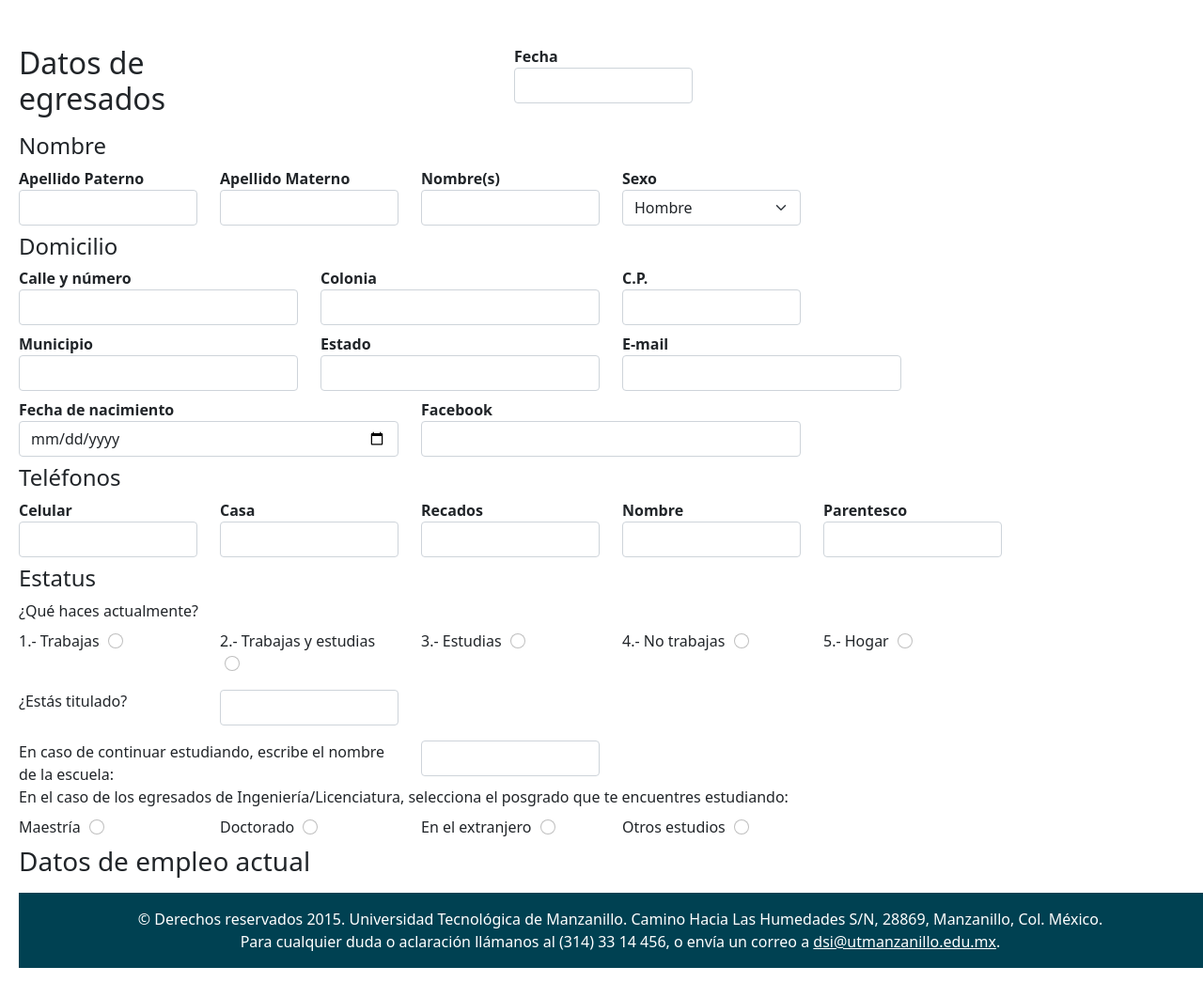
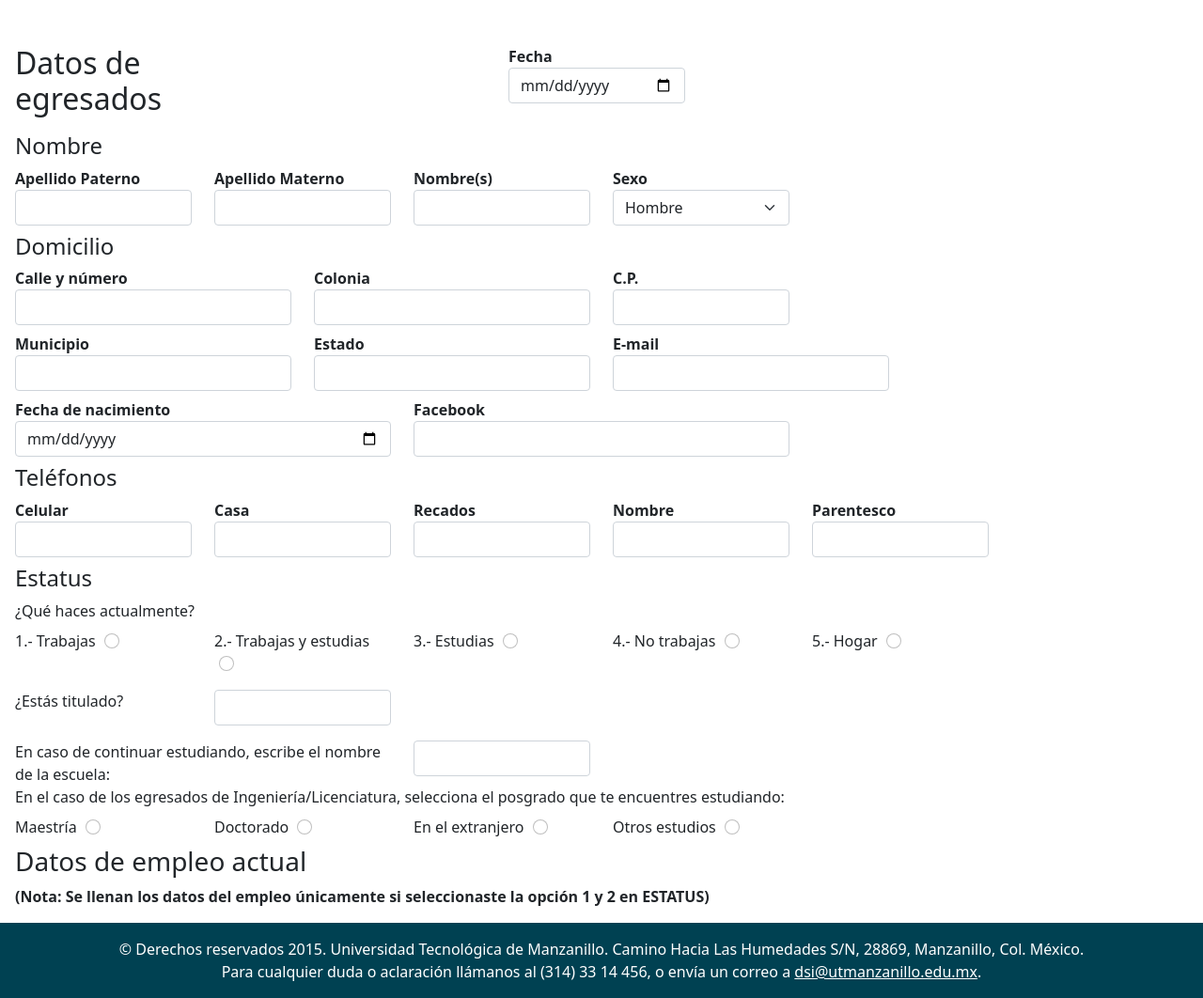
Before and after one commit to WilliamRVazquez/hectorSiiutem, a PHP site: page /egresados.php in a window 1280 px wide. Shown: the part 56-1118 px from the top of the page at 94% size. Before the commit the page ends 1086 px from the top, so only its background shows below. Run offline with PHP 8.4, Linux system fonts and the light colour scheme.

Commit message:
se agregaron mas cosas al archivo de egresados

```diff
--- a/egresados.php
+++ b/egresados.php
@@ -1,7 +1,6 @@
 <?php include("resources/views/header.php")?>
 
-<div  class="my-5" style="margin-left: 20px;">
-    <div>
+<div  class="my-5 mx-3">
         <div class="row">
             <div class="col-2">
                 <h2 class="card-title">
@@ -15,7 +14,7 @@
                         Fecha
                     </strong>
                 </label>
-                <input type="text" class="form-control" id="fecha" name="fecha">
+                <input type="date" class="form-control" id="fecha" name="fecha">
             </div>
         </div>
 
@@ -339,6 +338,12 @@
         <h3 class="mt-2 card-title">
             Datos de empleo actual
         </h3>
+
+        <span class="mt-2">
+            <strong>
+                (Nota: Se llenan los datos del empleo únicamente si seleccionaste la opción 1 y 2 en ESTATUS)
+            </strong>
+        </span>
 </div>
 
 <?php include("resources/views/footer.php")?>
--- a/estadias.php
+++ b/estadias.php
@@ -1,6 +1,6 @@
 <?php include("resources/views/header.php")?>
 
-<div  class="my-5" style="margin-left: 20px;">
+<div  class="my-5 mx-3">
         <div>
             <h2 class="card-title">
                 Datos antes de las estadias
@@ -57,7 +57,7 @@
                         Fecha
                     </strong>
                 </label>
-                <input type="text" class="form-control" id="fecha" name="fecha">
+                <input type="date" class="form-control" id="fecha" name="fecha">
             </div>
 
             <div class="col-3">
```
